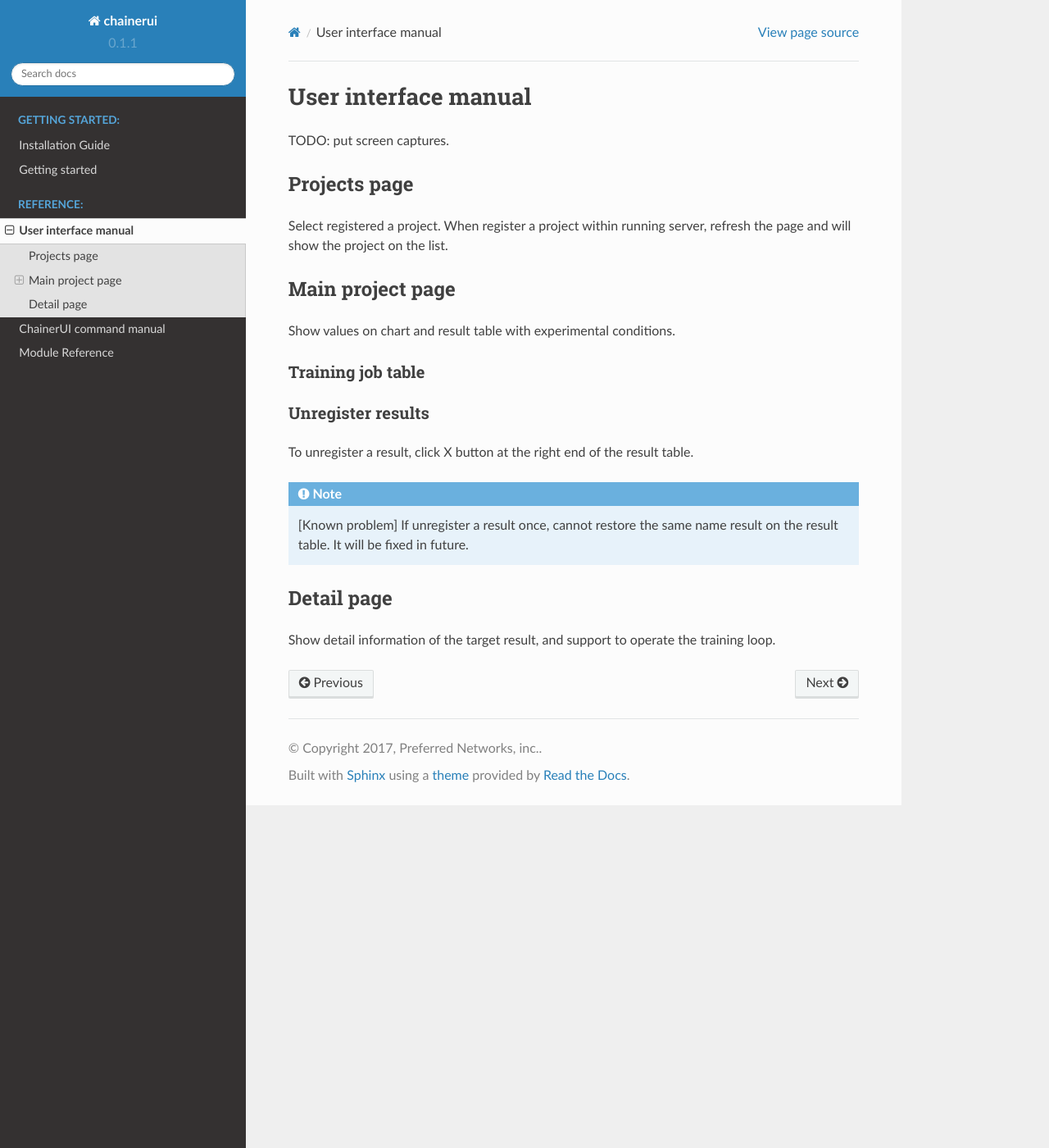
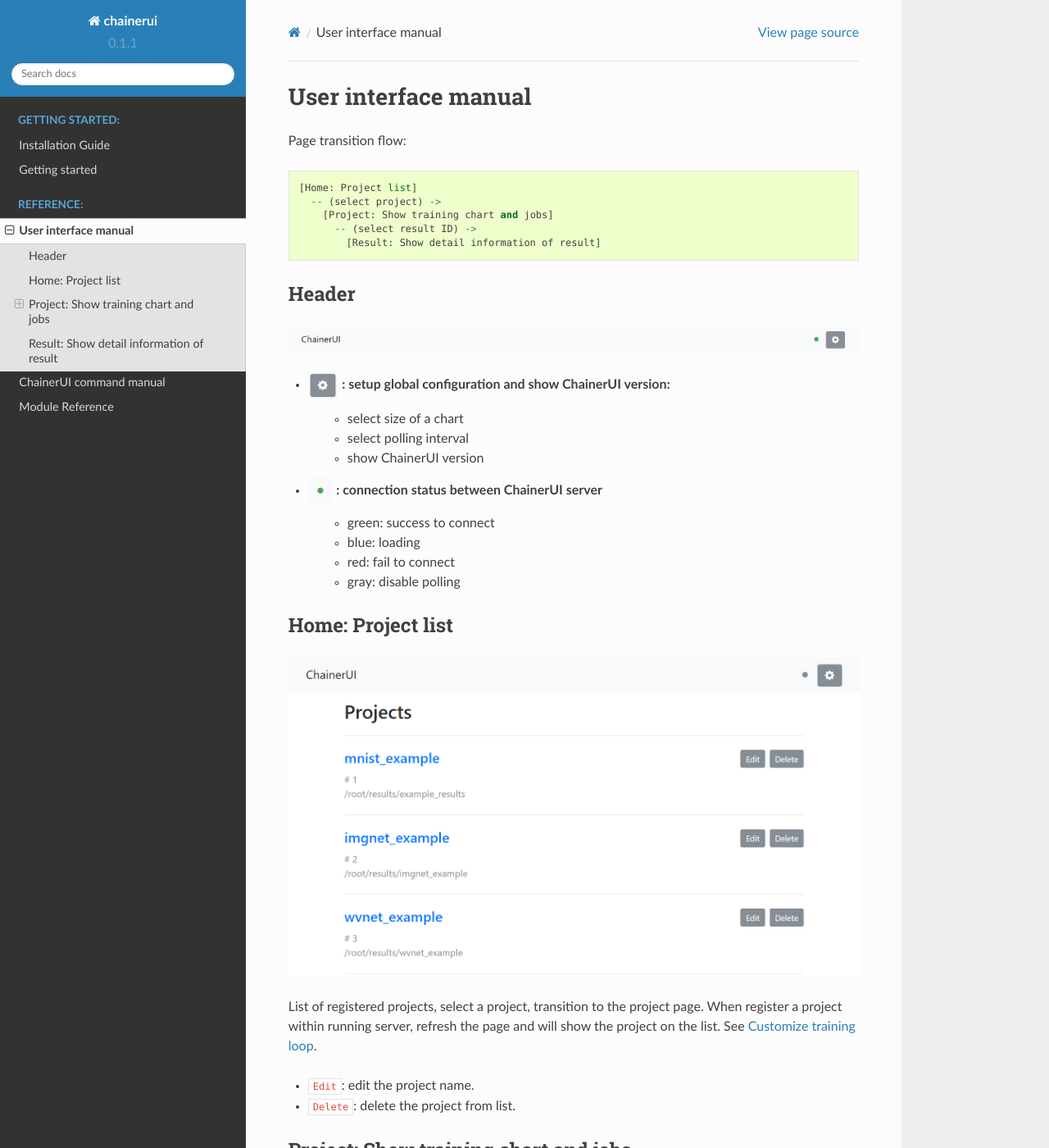
Before and after one commit to chainer/chainerui, a Sphinx documentation site: the page built from docs/source/reference/ui.rst, in a window 1280 px wide and 1400 px high. Shown: the whole window at 82% size. Built offline with Sphinx 7.4.7 and the Read the Docs theme 2.0.0, drawn with Linux system fonts in a browser that asks for light colours; some of the changed text lies outside the part shown.

Commit message:
improve UI manual

```diff
--- a/docs/source/reference/ui.rst
+++ b/docs/source/reference/ui.rst
@@ -3,17 +3,55 @@
 User interface manual
 =====================
 
-TODO: put screen captures.
+Page transition flow::
 
-Projects page
--------------
+  [Home: Project list]
+    -- (select project) ->
+      [Project: Show training chart and jobs]
+        -- (select result ID) ->
+          [Result: Show detail information of result]
 
-Select registered a project. When register a project within running server, refresh the page and will show the project on the list.
+Header
+------
 
-Main project page
------------------
+.. image:: ../../images/header_green.png
 
-Show values on chart and result table with experimental conditions.
+.. |header_config| image::  ../../images/header_config.png
+   :scale: 50%
+
+.. |header_status_green| image:: ../../images/header_status_green.png
+   :scale: 50%
+
+* |header_config| : setup global configuration and show ChainerUI version:
+    * select size of a chart
+    * select polling interval
+    * show ChainerUI version
+* |header_status_green| : connection status between ChainerUI server
+    * green: success to connect
+    * blue: loading
+    * red: fail to connect
+    * gray: disable polling
+
+Home: Project list
+------------------
+
+.. image:: ../../images/home_project_list.png
+
+List of registered projects, select a project, transition to the project page. When register a project within running server, refresh the page and will show the project on the list. See :ref:`getstart_customize_training_loop`.
+
+* ``Edit``: edit the project name.
+* ``Delete``: delete the project from list.
+
+Project: Show training chart and jobs
+-------------------------------------
+
+.. image:: ../../images/project_main.png
+
+Show training logs and experimental conditions.
+
+* Select X-axis value by ``xAxis`` pane.
+* Select values by ``yLeftAxis`` and ``yRightAxis`` panes.
+* Select training job to show on a chart.
 
 
 .. _ui_training_job_table:
@@ -21,10 +59,9 @@ Show values on chart and result table with experimental conditions.
 Training job table
 ~~~~~~~~~~~~~~~~~~
 
-Unregister results
-~~~~~~~~~~~~~~~~~~
+.. image:: ../../images/result_table_condition_sample.png
 
-To unregister a result, click X button at the right end of the result table.
+Training job table shows brief log information and experimental conditions. Job name are set directory name on default, enabled to edit the name on table directly. To unregister a result, click X button at the right end of the training job table.
 
 .. note::
 
@@ -33,7 +70,9 @@ To unregister a result, click X button at the right end of the result table.
 
 .. _ui_detail_page:
 
-Detail page
------------
+Result: Show detail information of result
+-----------------------------------------
 
-Show detail information of the target result, and support to operate the training loop.
+.. image:: ../../images/result_detail.png
+
+Show detail information of the training job, and support to operate the training loop.
```
Also changed, not shown: docs/images/header_config.png (added), docs/images/header_green.png (added), docs/images/header_status_green.png (added), docs/images/home_project_list.png (added), docs/images/project_main.png (added), docs/images/result_detail.png (added).
